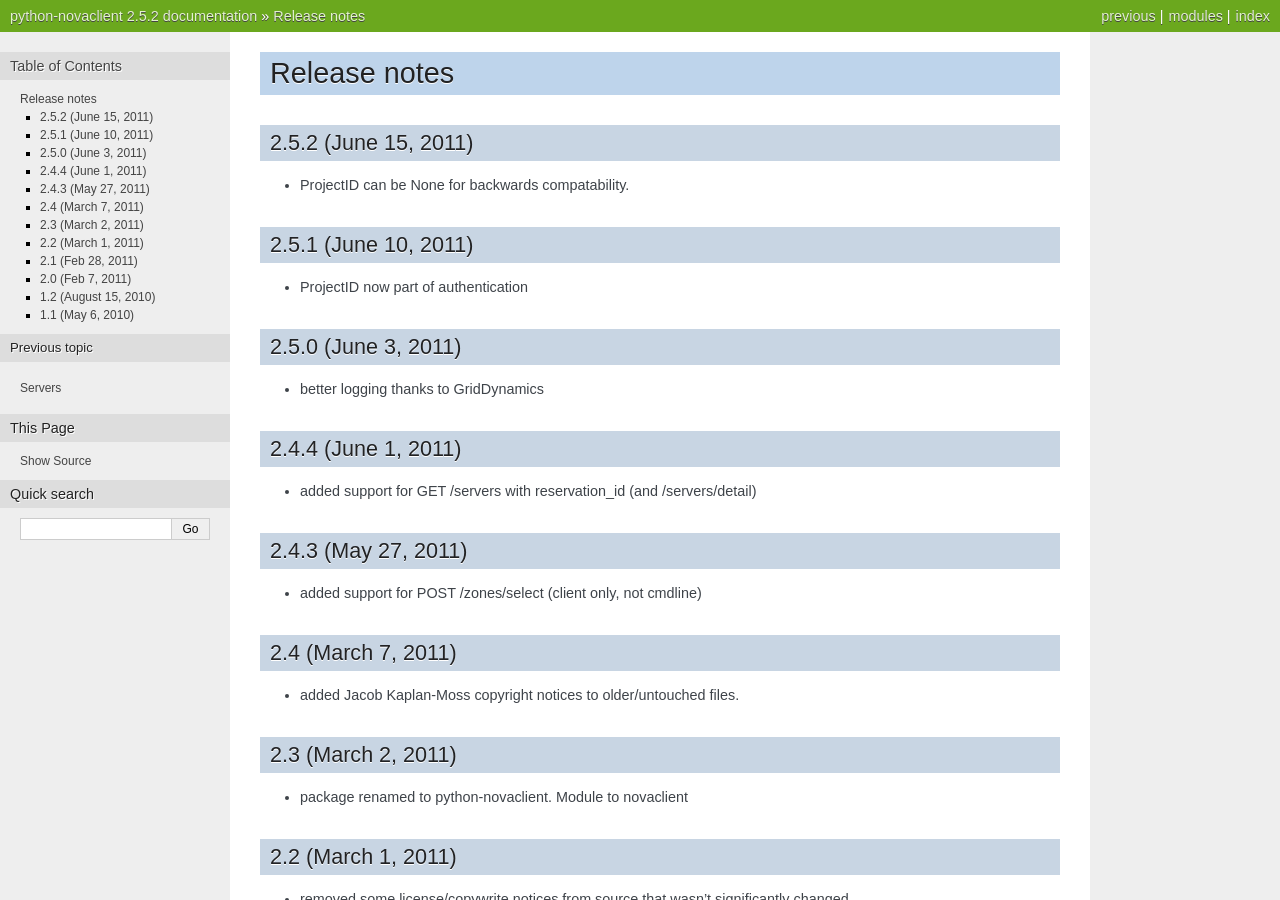
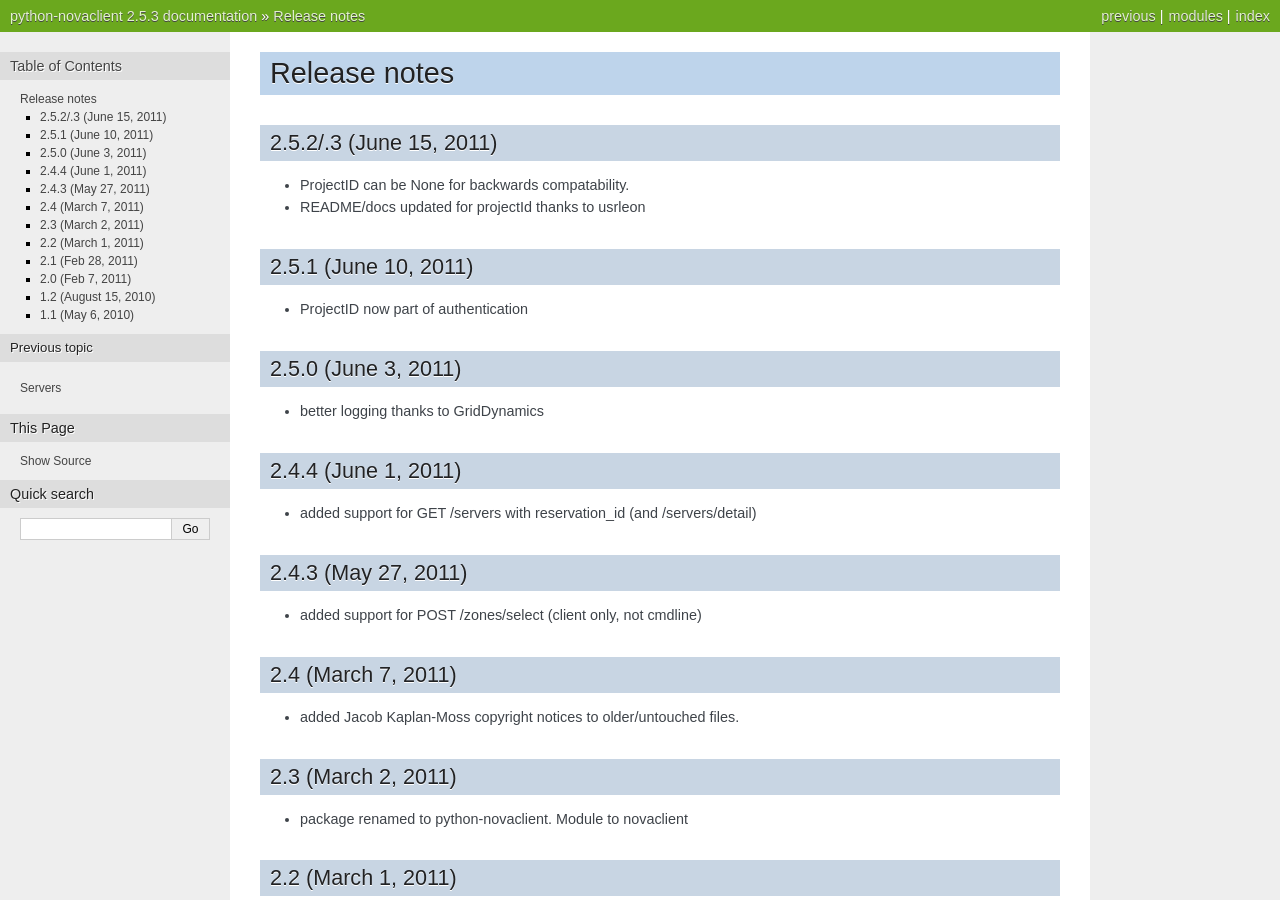
Before and after one commit to openstack/python-novaclient, a Sphinx documentation site: the page built from docs/releases.rst, in a window 1280 px wide and 900 px high. Built offline with Sphinx 7.4.7, drawn with Linux system fonts in a browser that asks for light colours; some of the changed text lies outside the part shown.

Commit message:
version bumped

```diff
--- a/docs/conf.py
+++ b/docs/conf.py
@@ -47,7 +47,7 @@
 # The short X.Y version.
 version = '2.5'
 # The full version, including alpha/beta/rc tags.
-release = '2.5.2'
+release = '2.5.3'
 
 # The language for content autogenerated by Sphinx. Refer to documentation
 # for a list of supported languages.
--- a/docs/releases.rst
+++ b/docs/releases.rst
@@ -2,9 +2,10 @@
 Release notes
 =============
 
-2.5.2 (June 15, 2011)
+2.5.2/.3 (June 15, 2011)
 =====================
 * ProjectID can be None for backwards compatability.
+* README/docs updated for projectId thanks to usrleon
 
 2.5.1 (June 10, 2011)
 =====================
--- a/setup.py
+++ b/setup.py
@@ -11,7 +11,7 @@
 
 setup(
     name = "python-novaclient",
-    version = "2.5.2",
+    version = "2.5.3",
     description = "Client library for OpenStack Nova API",
     long_description = read('README.rst'),
     url = 'https://github.com/rackspace/python-novaclient',
```
